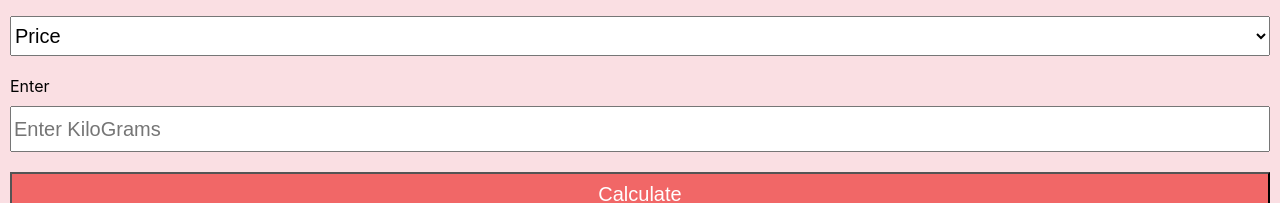
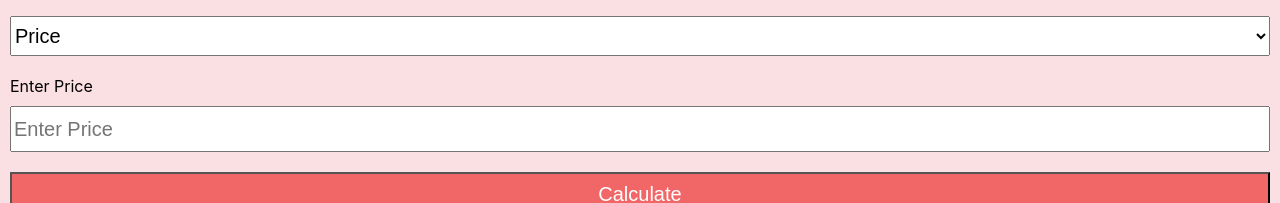
Before and after one commit to ASHINAY/gram-to-cost-converter, a React (Create React App) app: page / in a window 1280 px wide. Shown: the part 292-495 px from the top of the page. Built offline with nearby package versions, Linux system fonts and the light colour scheme.

Commit message:
CalculationComponent

```diff
--- a/src/App.js
+++ b/src/App.js
@@ -3,7 +3,6 @@ import './App.css';
 import CalculationComponent from './components/CalculationComponent';
 import Navbar from './components/Navbar';
 import ResultComponent from './components/ResultComponent';
-
 
 function App() {
   const [result, setResult] = useState(0);
@@ -25,12 +24,10 @@ function App() {
     setResult(result);
     setShowResult(true);
   }
-
   const onChangePriceof1kg = (e) => {
     let typedValue = e.target.value;
     setPriceof1kg(typedValue);
   }
-
   const onChangePrice = (e) => {
     let typedValue = e.target.value;
     setPrice(typedValue);
@@ -39,13 +36,14 @@ function App() {
   return (
     <div style={{ backgroundColor: "#fadfe3", height: '100vh' }}>
       <Navbar projectName={projectName} />
-      <CalculationComponent  calculationType={setCalculationType}
-           onChangePriceof1kg={onChangePriceof1kg}
-           onChangePrice={onChangePrice}
-           onCalculateBtnclick={onCalculateBtnclick}
-           priceof1kg={priceof1kg}
-           price={price}/>
-      {showResult &&
+      <CalculationComponent calculationType={calculationType}
+        onChangePriceof1kg={onChangePriceof1kg}
+        onChangePrice={onChangePrice}
+        onCalculateBtnclick={onCalculateBtnclick}
+        setCalculationType={setCalculationType}
+        priceof1kg={priceof1kg}
+        price={price} />
+       {showResult &&
         <ResultComponent result={result} />
       }
     </div>
--- a/src/components/CalculationComponent.jsx
+++ b/src/components/CalculationComponent.jsx
@@ -1,6 +1,5 @@
 import React from 'react'
 import '../App.css';
-
 
 function CalculationComponent(props) {
   const {
@@ -9,7 +8,6 @@ function CalculationComponent(props) {
     onChangePriceof1kg,
     onChangePrice,
     onCalculateBtnclick,
-
      } = props;
 
   return (
@@ -43,9 +41,8 @@ function CalculationComponent(props) {
           onChangePrice(e);
         }}
       ></input>
-        <button onClick={onCalculateBtnclick} style={{backgroundColor: '#F16767', height: '45px', color: 'white', justifyContent: 'center', margin: '10px 0', fontSize: '20px' }}>Calculate</button>
+      <button onClick={onCalculateBtnclick} style={{ backgroundColor: '#F16767', height: '45px', color: 'white', justifyContent: 'center', margin: '10px 0', fontSize: '20px' }}>Calculate</button>
     </div>
   )
 }
-
 export default CalculationComponent
```
Lines whose indentation alone changed are shown as unchanged.
